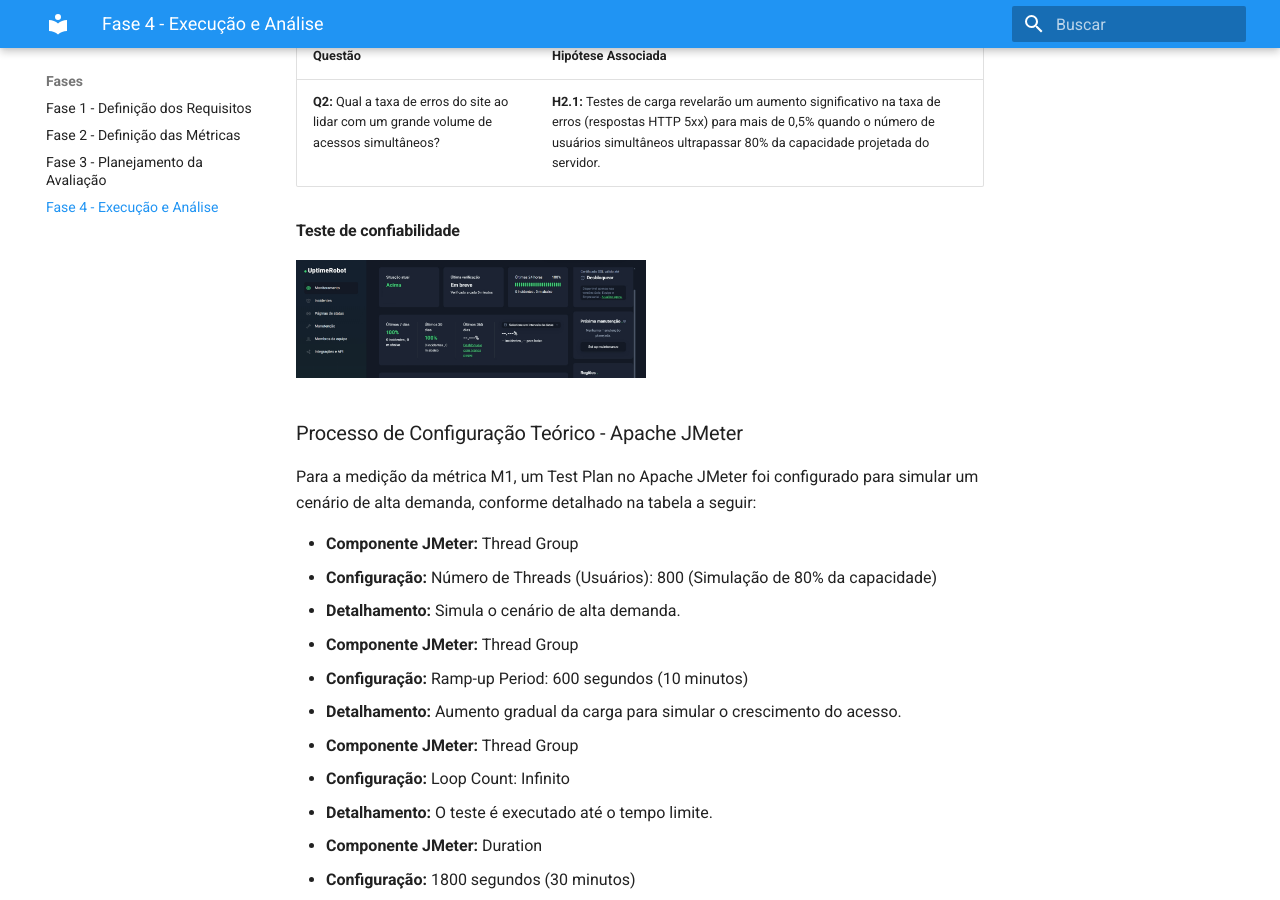
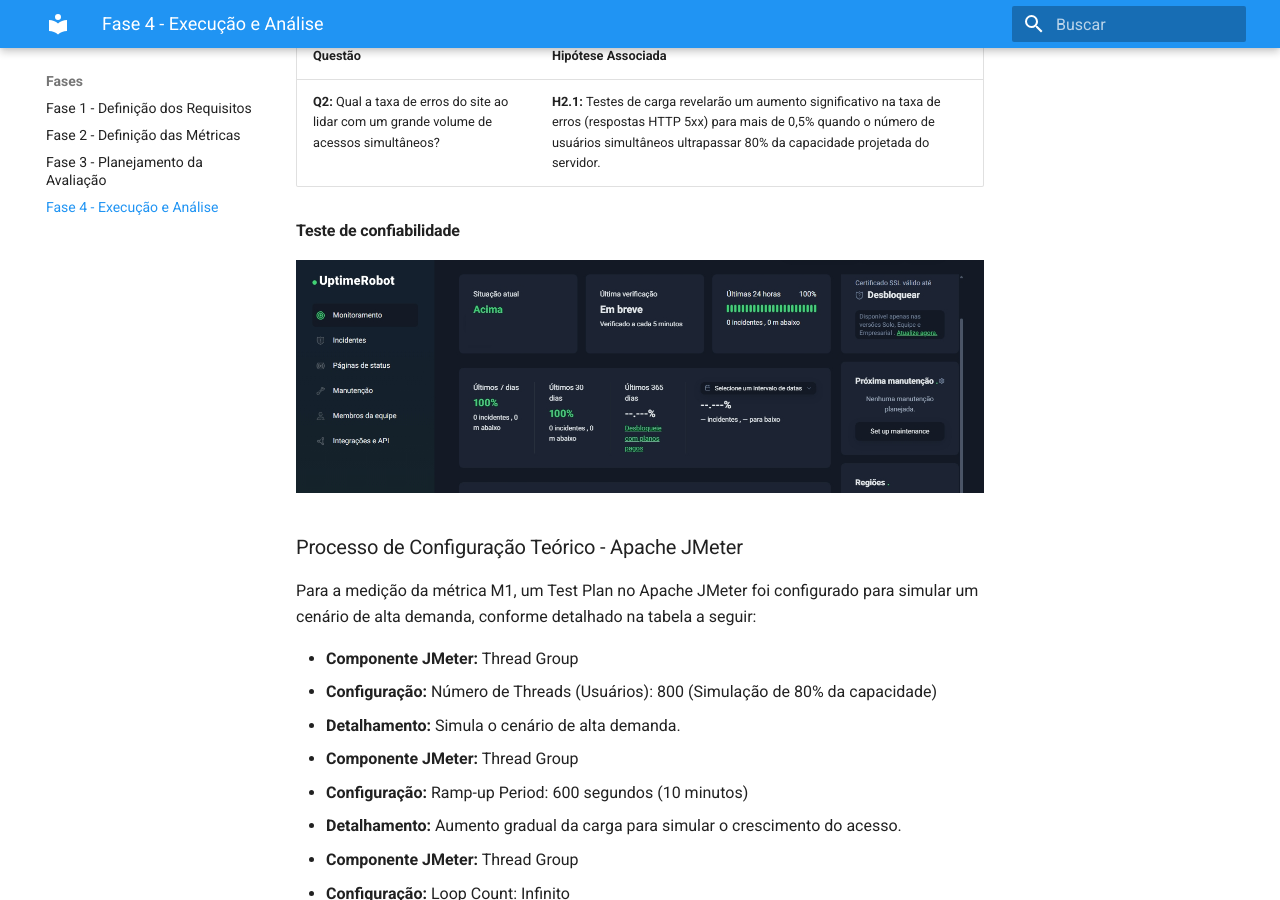
Before and after one commit to FCTE-Qualidade-de-Software-1/2025-2_T02_FRANCES-ALLEN, an MkDocs documentation site: the page built from docs/fase4.md, in a window 1280 px wide and 900 px high, scrolled down 1475 px. Built offline with MkDocs 1.6.1 and Material for MkDocs 9.7.7, drawn with Linux system fonts in a browser that asks for light colours.

Commit message:
Update fase4.md

```diff
--- a/docs/fase4.md
+++ b/docs/fase4.md
@@ -31,7 +31,7 @@
 | **Q2:** Qual a taxa de erros do site ao lidar com um grande volume de acessos simultâneos? | **H2.1:** Testes de carga revelarão um aumento significativo na taxa de erros (respostas HTTP 5xx) para mais de 0,5% quando o número de usuários simultâneos ultrapassar 80% da capacidade projetada do servidor. |
 
 #### Teste de confiabilidade
-![Uptime](img/uptimerobot.jpg){ width="350" }
+![Uptime](img/uptimerobot.jpg)
 
 ### Processo de Configuração Teórico - Apache JMeter
 
@@ -294,16 +294,17 @@
 ## Imagens dos testes de portabilidade
 
 #### Teste de portabilidade - desktop.jpeg
-<img src="img/desktop.jpeg" width="350"/>
+![Desktop](img/desktop.jpeg){ width="350" }
 
 #### Teste de portabilidade - smartphone-360 x 800.jpeg
-<img src="img/smartphone-360x800.jpeg" width="350"/>
+![Smartphone 360x800](img/smartphone-360x800.jpeg){ width="350" }
 
 #### Teste de portabilidade - smartphone-393 x 851.jpeg
-<img src="img/smartphone-393x851.jpeg" width="350"/>
+![Smartphone 393x851](img/smartphone-393x851.jpeg){ width="350" }
 
 #### Teste de portabilidade - tablet.jpeg
-<img src="img/tablet.jpeg" width="350"/>
+![Tablet](img/tablet.jpeg){ width="350" }
+
 
 ## Tabela de Resultados vs Hipóteses
 
```
